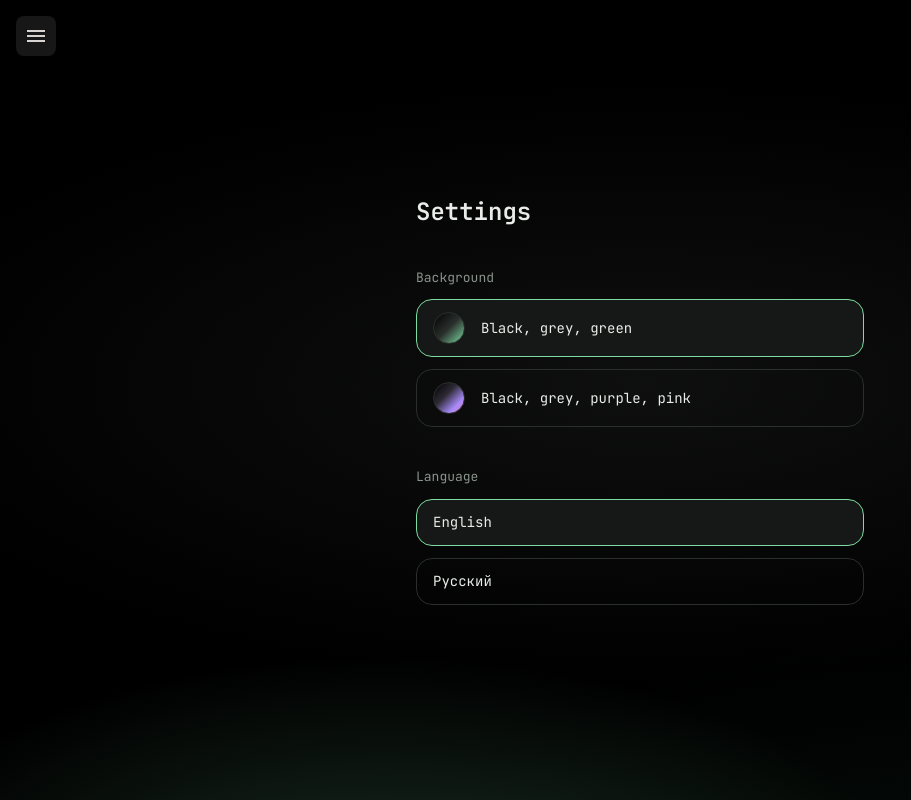
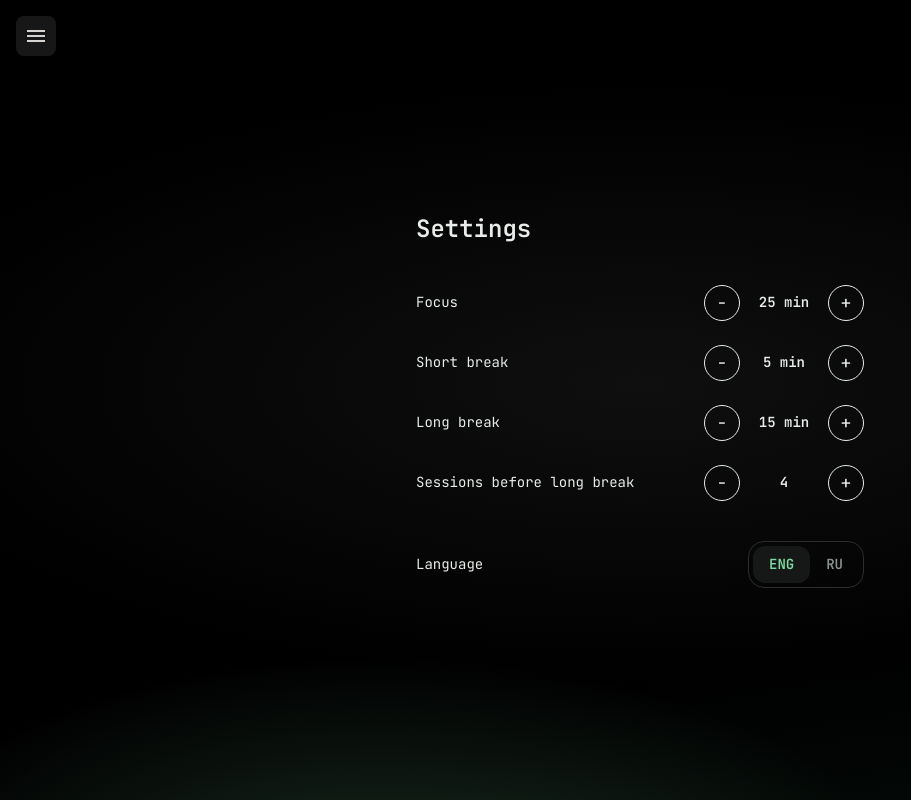
Before and after one commit to AZAA-brat/pomodoro-website, a Next.js app: page /en/settings in a window 1280 px wide. Shown: the whole page, without its empty margins (0-911 px from the left). Built offline with nearby package versions, Linux system fonts and the light colour scheme.

Commit message:
changed navbar and settings page, fixed minor bugs

```diff
--- a/app/[lang]/dictionaries/en.json
+++ b/app/[lang]/dictionaries/en.json
@@ -23,9 +23,13 @@
   },
   "settings": {
     "title": "Settings",
-    "background": "Background",
-    "moss": "Black, grey, green",
-    "dusk": "Black, grey, purple, pink",
+    "focus": "Focus",
+    "shortBreak": "Short break",
+    "longBreak": "Long break",
+    "sessions": "Sessions before long break",
+    "minutes": "min",
+    "decrease": "Decrease",
+    "increase": "Increase",
     "language": "Language"
   },
   "profile": {
--- a/app/[lang]/dictionaries/ru.json
+++ b/app/[lang]/dictionaries/ru.json
@@ -23,9 +23,13 @@
   },
   "settings": {
     "title": "Настройки",
-    "background": "Фон",
-    "moss": "Чёрный, серый, зелёный",
-    "dusk": "Чёрный, серый, фиолетовый, розовый",
+    "focus": "Фокус",
+    "shortBreak": "Короткий перерыв",
+    "longBreak": "Длинный перерыв",
+    "sessions": "Сессий до длинного перерыва",
+    "minutes": "мин",
+    "decrease": "Уменьшить",
+    "increase": "Увеличить",
     "language": "Язык"
   },
   "profile": {
--- a/app/components/settings.tsx
+++ b/app/components/settings.tsx
@@ -2,77 +2,110 @@
 
 import Link from "next/link";
 import { useEffect, useState } from "react";
-import { THEME_KEY, type Theme, read, rememberLocale, write } from "../lib/storage";
+import {
+  DEFAULT_TIMER_SETTINGS,
+  TIMER_SETTINGS_KEY,
+  type TimerSettings,
+  readTimerSettings,
+  rememberLocale,
+  write,
+} from "../lib/storage";
 
 type Labels = {
   title: string;
-  background: string;
-  moss: string;
-  dusk: string;
+  focus: string;
+  shortBreak: string;
+  longBreak: string;
+  sessions: string;
+  minutes: string;
+  decrease: string;
+  increase: string;
   language: string;
 };
 
-const swatches: Record<Theme, string> = {
-  moss: "linear-gradient(135deg, #000 0%, #2a2f2c 50%, #7ddba3 100%)",
-  dusk: "linear-gradient(135deg, #000 0%, #2e2a35 40%, #a78bfa 75%, #f472b6 100%)",
-};
-
 const languages = [
-  { code: "en", name: "English" },
-  { code: "ru", name: "Русский" },
+  { code: "en", name: "ENG" },
+  { code: "ru", name: "RU" },
 ];
 
-const option =
-  "flex w-full items-center gap-4 rounded-2xl border px-4 py-3 text-left text-[14px] transition-colors focus-visible:outline-2 focus-visible:outline-offset-2 focus-visible:outline-accent";
+const stepButton =
+  "flex size-9 shrink-0 items-center justify-center rounded-full border border-text text-lg leading-none transition-colors hover:bg-surface disabled:opacity-30 disabled:hover:bg-transparent focus-visible:outline-2 focus-visible:outline-offset-2 focus-visible:outline-accent";
 
 export function Settings({ lang, labels }: { lang: string; labels: Labels }) {
-  const [theme, setTheme] = useState<Theme>("moss");
+  const [settings, setSettings] = useState(DEFAULT_TIMER_SETTINGS);
 
   useEffect(() => {
-    const saved = read(THEME_KEY);
     // eslint-disable-next-line react-hooks/set-state-in-effect
-    if (saved === "moss" || saved === "dusk") setTheme(saved);
+    setSettings(readTimerSettings());
   }, []);
 
-  function choose(next: Theme) {
-    setTheme(next);
-    write(THEME_KEY, next);
-    document.documentElement.setAttribute("data-theme", next);
+  const fields: { key: keyof TimerSettings; label: string; max: number; unit?: string }[] = [
+    { key: "focus", label: labels.focus, max: 120, unit: labels.minutes },
+    { key: "shortBreak", label: labels.shortBreak, max: 60, unit: labels.minutes },
+    { key: "longBreak", label: labels.longBreak, max: 60, unit: labels.minutes },
+    { key: "sessions", label: labels.sessions, max: 12 },
+  ];
+
+  function change(key: keyof TimerSettings, value: number) {
+    const next = { ...settings, [key]: value };
+    setSettings(next);
+    write(TIMER_SETTINGS_KEY, JSON.stringify(next));
   }
 
   return (
     <section className="flex w-full max-w-md flex-col gap-10">
       <h1 className="text-2xl font-semibold">{labels.title}</h1>
 
-      <fieldset className="flex flex-col gap-3">
-        <legend className="mb-3 text-[13px] text-muted">{labels.background}</legend>
-        {(["moss", "dusk"] as Theme[]).map((t) => (
+      <ul className="flex flex-col gap-6">
+        {fields.map(({ key, label, max, unit }) => (
+          <li key={key} className="flex items-center justify-between gap-4 text-[14px]">
+            <span>{label}</span>
+            <div className="flex items-center gap-3">
               <button
-            key={t}
-            onClick={() => choose(t)}
-            aria-pressed={theme === t}
-            className={`${option} ${theme === t ? "border-accent bg-surface" : "border-line hover:bg-surface"}`}
+                type="button"
+                onClick={() => change(key, settings[key] - 1)}
+                disabled={settings[key] <= 1}
+                aria-label={`${labels.decrease}: ${label}`}
+                className={stepButton}
               >
-            <span className="size-8 shrink-0 rounded-full border border-line" style={{ background: swatches[t] }} suppressHydrationWarning/>
-            {labels[t]}
+                −
               </button>
+              <output aria-live="polite" className="w-16 text-center font-semibold tabular-nums">
+                {settings[key]}
+                {unit && ` ${unit}`}
+              </output>
+              <button
+                type="button"
+                onClick={() => change(key, settings[key] + 1)}
+                disabled={settings[key] >= max}
+                aria-label={`${labels.increase}: ${label}`}
+                className={stepButton}
+              >
+                +
+              </button>
+            </div>
+          </li>
         ))}
-      </fieldset>
+      </ul>
 
-      <fieldset className="flex flex-col gap-3">
-        <legend className="mb-3 text-[13px] text-muted">{labels.language}</legend>
+      <div className="flex items-center justify-between gap-4 text-[14px]">
+        <span id="language-label">{labels.language}</span>
+        <div role="group" aria-labelledby="language-label" className="flex rounded-2xl border border-line p-1">
           {languages.map((l) => (
             <Link
               key={l.code}
               href={`/${l.code}/settings`}
               onClick={() => rememberLocale(l.code)}
               aria-current={lang === l.code ? "true" : undefined}
-            className={`${option} ${lang === l.code ? "border-accent bg-surface" : "border-line hover:bg-surface"}`}
+              className={`rounded-xl px-4 py-2 font-semibold transition-colors focus-visible:outline-2 focus-visible:outline-accent ${
+                lang === l.code ? "bg-surface text-accent" : "text-muted hover:text-text"
+              }`}
             >
               {l.name}
             </Link>
           ))}
-      </fieldset>
+        </div>
+      </div>
     </section>
   );
 }
--- a/app/components/timer.tsx
+++ b/app/components/timer.tsx
@@ -1,22 +1,16 @@
 "use client";
 
 import { type CSSProperties, useEffect, useRef, useState } from "react";
-import { MINUTES_KEY, SESSIONS_KEY, read, write } from "../lib/storage";
+import { DEFAULT_TIMER_SETTINGS, MINUTES_KEY, SESSIONS_KEY, read, readTimerSettings, write } from "../lib/storage";
 
 type Mode = "focus" | "shortBreak" | "longBreak";
 
-const DURATIONS: Record<Mode, number> = {
-  focus: 25 * 60,
-  shortBreak: 5 * 60,
-  longBreak: 15 * 60,
-};
+const MODES: Mode[] = ["focus", "shortBreak", "longBreak"];
 
-const CYCLE = 4;
-
-// Tide palette: `top` is the drained part, `bottom` is time remaining.
+// Split palette: `top` and `bottom` halves of the background.
 // Focus is pure white/black with difference blending, so white ink flips to black over the white half.
 const SCHEMES: Record<Mode, { top: string; bottom: string; ink: string; blend: boolean }> = {
-  focus: { top: "#ffffff", bottom: "#000000", ink: "#ffffff", blend: true },
+  focus: { top: "#ffffff", bottom: "#7d5026", ink: "#ffffff", blend: true },
   shortBreak: { top: "#faefd6", bottom: "#f2b33a", ink: "#151833", blend: false },
   longBreak: { top: "#e3f5ec", bottom: "#6fd3a8", ink: "#151833", blend: false },
 };
@@ -43,25 +37,35 @@ function format(seconds: number) {
   return `${Math.floor(seconds / 60)}:${(seconds % 60).toString().padStart(2, "0")}`;
 }
 
-function fill(template: string, n: number) {
-  return template.replace("{n}", String(n)).replace("{total}", String(CYCLE));
+function fill(template: string, n: number, total: number) {
+  return template.replace("{n}", String(n)).replace("{total}", String(total));
 }
 
 const outlined =
   "rounded-full border border-(--ink) bg-(--water) px-5 py-2.5 text-[14px] text-(--ink) focus-visible:outline-2 focus-visible:outline-offset-4 focus-visible:outline-(--ink)";
 
 export function Timer({ labels }: { labels: Labels }) {
+  const [settings, setSettings] = useState(DEFAULT_TIMER_SETTINGS);
   const [mode, setMode] = useState<Mode>("focus");
-  const [left, setLeft] = useState(DURATIONS.focus);
+  const [left, setLeft] = useState(DEFAULT_TIMER_SETTINGS.focus * 60);
   const [running, setRunning] = useState(false);
   const [done, setDone] = useState(0); // focus sessions finished in the current cycle
   const [task, setTask] = useState("");
   const endAt = useRef(0);
+  const cycle = settings.sessions;
+
+  useEffect(() => {
+    const saved = readTimerSettings();
+    /* eslint-disable react-hooks/set-state-in-effect */
+    setSettings(saved);
+    setLeft(saved.focus * 60);
+    /* eslint-enable react-hooks/set-state-in-effect */
+  }, []);
 
   function switchTo(next: Mode) {
     setRunning(false);
     setMode(next);
-    setLeft(DURATIONS[next]);
+    setLeft(settings[next] * 60);
   }
 
   // Moves to the next step of the cycle; only a completed focus session counts toward profile stats.
@@ -69,13 +73,13 @@ export function Timer({ labels }: { labels: Labels }) {
     if (mode === "focus") {
       if (completed) {
         write(SESSIONS_KEY, String(Number(read(SESSIONS_KEY) ?? 0) + 1));
-        write(MINUTES_KEY, String(Number(read(MINUTES_KEY) ?? 0) + DURATIONS.focus / 60));
+        write(MINUTES_KEY, String(Number(read(MINUTES_KEY) ?? 0) + settings.focus));
       }
-      const next = Math.min(done + 1, CYCLE);
+      const next = Math.min(done + 1, cycle);
       setDone(next);
-      switchTo(next === CYCLE ? "longBreak" : "shortBreak");
+      switchTo(next === cycle ? "longBreak" : "shortBreak");
     } else {
-      if (done >= CYCLE) setDone(0);
+      if (done >= cycle) setDone(0);
       switchTo("focus");
     }
   }
@@ -95,10 +99,9 @@ export function Timer({ labels }: { labels: Labels }) {
     // eslint-disable-next-line react-hooks/exhaustive-deps
   }, [running, mode]);
 
-  const total = DURATIONS[mode];
+  const total = settings[mode] * 60;
   const label = running ? labels.pause : left < total && left > 0 ? labels.resume : labels.start;
   const scheme = SCHEMES[mode];
-  const drained = ((total - left) / total) * 100;
 
   return (
     <section
@@ -110,7 +113,7 @@ export function Timer({ labels }: { labels: Labels }) {
         aria-hidden
         suppressHydrationWarning
         className="fixed inset-0 -z-10"
-        style={{ background: `linear-gradient(to bottom, ${scheme.top} ${drained}%, ${scheme.bottom} ${drained}%)` }}
+        style={{ background: `linear-gradient(to bottom, ${scheme.top} 50%, ${scheme.bottom} 50%)` }}
       />
 
       <div
@@ -118,7 +121,7 @@ export function Timer({ labels }: { labels: Labels }) {
         aria-label={labels.modes}
         className="flex flex-wrap justify-center gap-1 rounded-full bg-neutral-200/80 p-1 backdrop-blur"
       >
-        {(Object.keys(DURATIONS) as Mode[]).map((m) => (
+        {MODES.map((m) => (
           <button
             key={m}
             role="tab"
@@ -172,7 +175,7 @@ export function Timer({ labels }: { labels: Labels }) {
 
         <div className="flex flex-col items-center gap-2">
           <div className="flex gap-2" aria-hidden>
-            {Array.from({ length: CYCLE }, (_, i) => (
+            {Array.from({ length: cycle }, (_, i) => (
               <span
                 key={i}
                 className={`size-2.5 rounded-full border border-(--ink) ${
@@ -182,7 +185,7 @@ export function Timer({ labels }: { labels: Labels }) {
             ))}
           </div>
           <p className="text-[12px]">
-            {mode === "focus" ? fill(labels.session, Math.min(done + 1, CYCLE)) : fill(labels.sessionsDone, done)}
+            {mode === "focus" ? fill(labels.session, Math.min(done + 1, cycle), cycle) : fill(labels.sessionsDone, done, cycle)}
           </p>
         </div>
       </div>
--- a/app/lib/storage.ts
+++ b/app/lib/storage.ts
@@ -1,9 +1,12 @@
-export const THEME_KEY = "theme";
 export const NAME_KEY = "profile-name";
 export const SESSIONS_KEY = "focus-sessions";
 export const MINUTES_KEY = "focus-minutes";
+export const TIMER_SETTINGS_KEY = "timer-settings";
 
-export type Theme = "moss" | "dusk";
+// Durations in minutes; `sessions` is focus sessions before a long break.
+export type TimerSettings = { focus: number; shortBreak: number; longBreak: number; sessions: number };
+
+export const DEFAULT_TIMER_SETTINGS: TimerSettings = { focus: 25, shortBreak: 5, longBreak: 15, sessions: 4 };
 
 export function read(key: string): string | null {
   try {
@@ -22,3 +25,16 @@ export function write(key: string, value: string) {
 export function rememberLocale(code: string) {
   document.cookie = `NEXT_LOCALE=${code}; path=/; max-age=31536000; samesite=lax`;
 }
+
+export function readTimerSettings(): TimerSettings {
+  try {
+    const saved = JSON.parse(read(TIMER_SETTINGS_KEY) ?? "{}");
+    const settings = { ...DEFAULT_TIMER_SETTINGS };
+    for (const key of Object.keys(settings) as (keyof TimerSettings)[]) {
+      if (Number.isInteger(saved[key]) && saved[key] > 0) settings[key] = saved[key];
+    }
+    return settings;
+  } catch {
+    return DEFAULT_TIMER_SETTINGS;
+  }
+}
```
Also changed, not shown: app/[lang]/layout.tsx (+2 -9 lines), app/globals.css (+1 -15 lines). Lines whose indentation alone changed are shown as unchanged.
